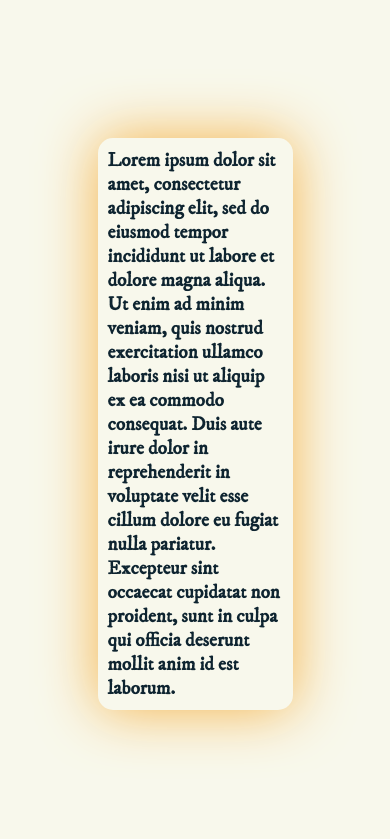
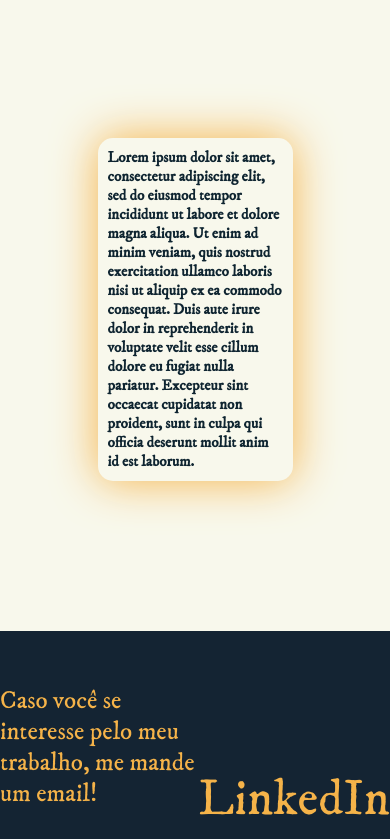
Before and after one commit to Gustavo-Jezini/Portifolio-GustavoJezini, a React (Create React App) app: page / in a window 390 px wide. Shown: the part 2300-3139 px from the top of the page. Built offline with nearby package versions, Linux system fonts and the light colour scheme; a web font is replaced by a local one.

Commit message:
Responsividade tratada

```diff
--- a/src/Footer/index.css
+++ b/src/Footer/index.css
@@ -14,6 +14,17 @@
   align-items: center;
 }
 
+.email input {
+  width: 100%;
+}
+
 .links-sociais li {
   list-style: none;
+  font-size: 50px;
 }
+
+.footer-texto {
+  color: #f5b349;
+  font-size: 25px;
+  margin-bottom: 90px;
+}
--- a/src/Footer/index.js
+++ b/src/Footer/index.js
@@ -5,6 +5,9 @@ const Footer = () => {
   return (
     <div id='footer' className='footer'>
       <div className='email'>
+        <span className='footer-texto'>
+          Caso você se interesse pelo meu trabalho, me mande um email!
+        </span>
         <form className='email' action="https://formsubmit.co/gustavojezini@gmail.com" method="POST">
             <input type="email" name="email" placeholder="Email Address" required/>
             <textarea type="text" name="Assunto" required placeholder='Me envie um email!!'/>
--- a/src/Objetivos/index.css
+++ b/src/Objetivos/index.css
@@ -22,6 +22,10 @@
   .obj{
     height: auto;
   }
+
+  .objText {
+    font-size: 15px;
+  }
 }
 
 a {
--- a/src/projectModals/modal.css
+++ b/src/projectModals/modal.css
@@ -103,6 +103,10 @@ h1 {
     font-size: 17px;
   }
 
+  .modal {
+    height: 600vh;
+  }
+
   .container {
     width: 95%;
   }
```
